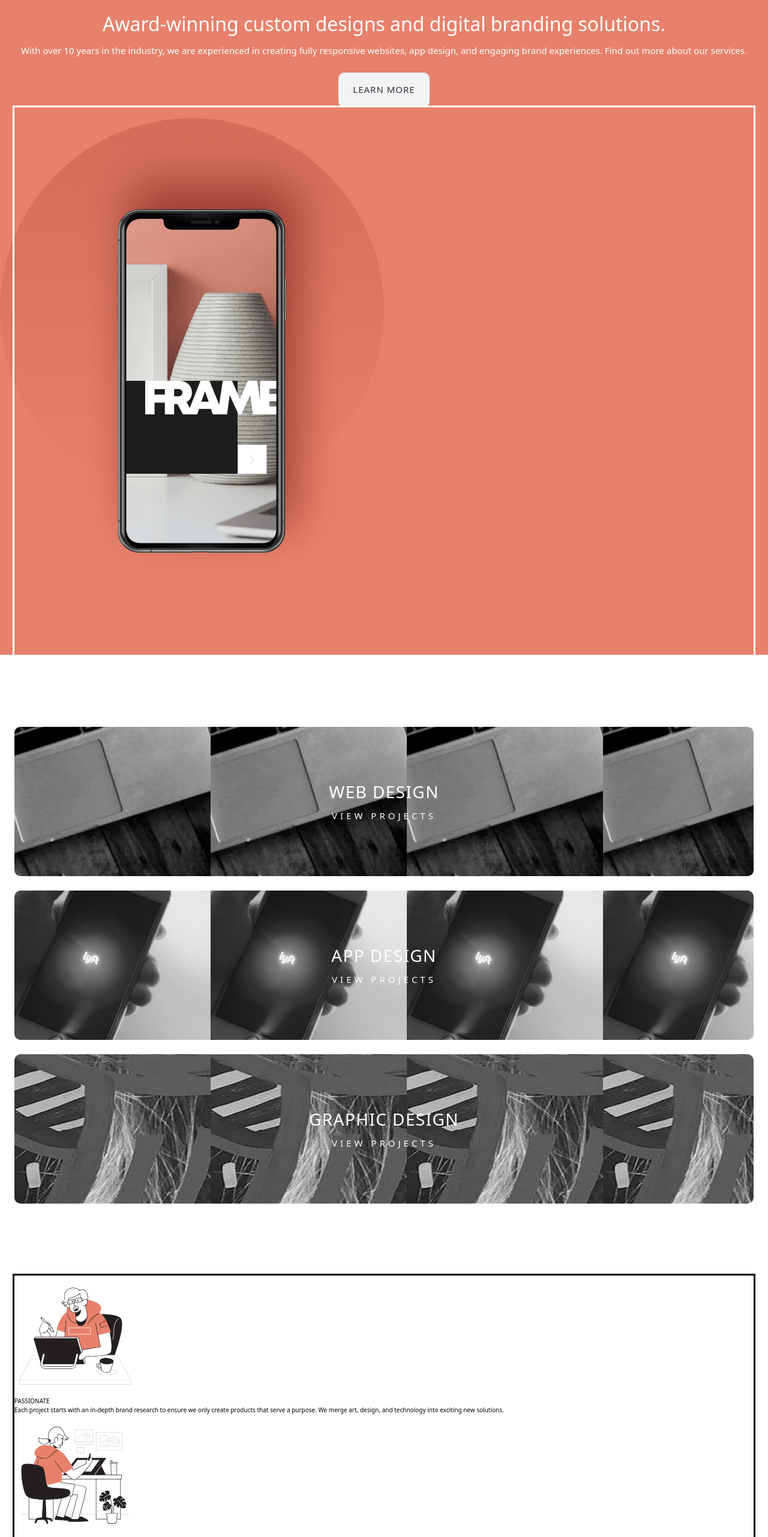
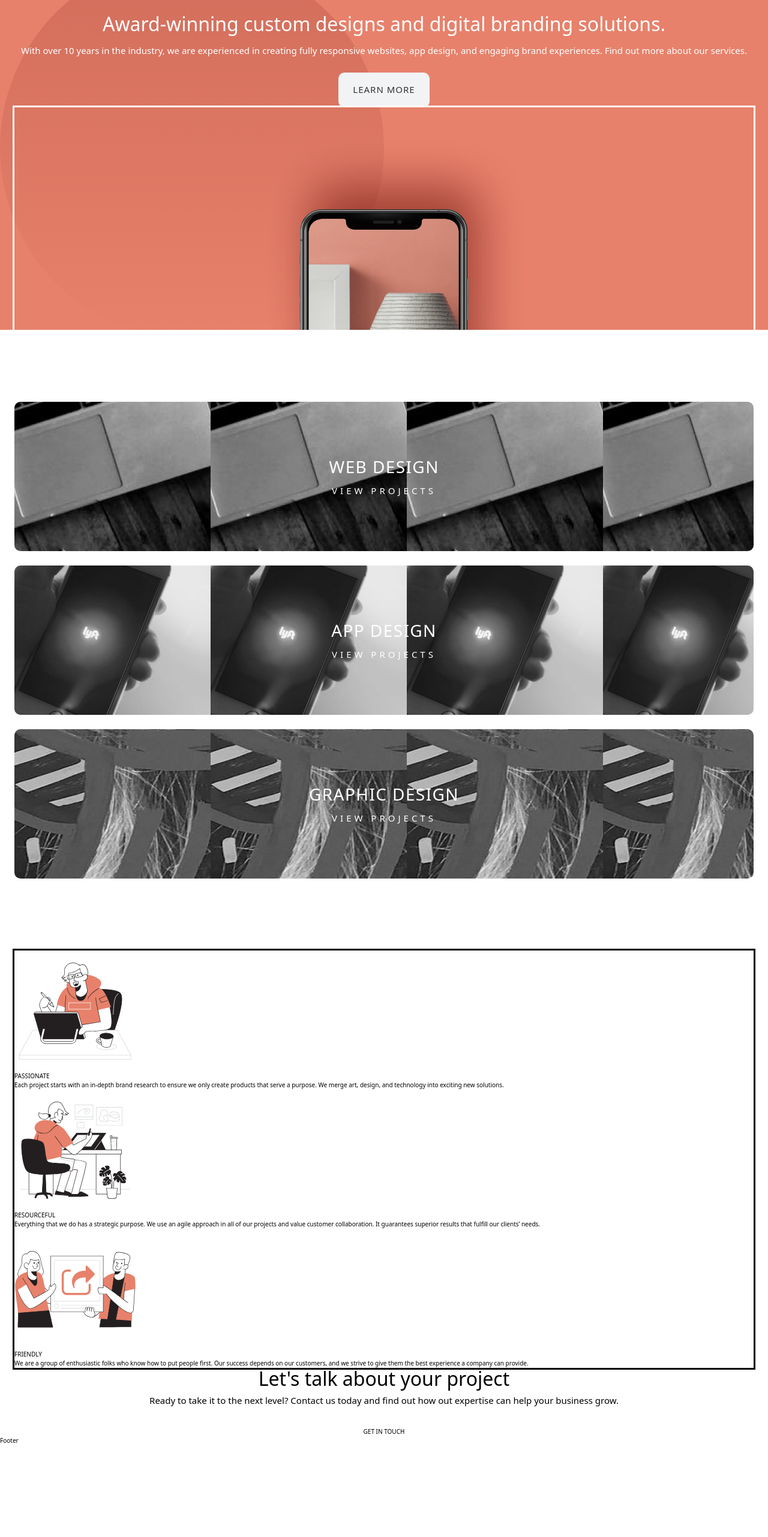
Before and after one commit to presh-031/designo, a Next.js app: page / in a window 1280 px wide. Shown: the part 163-2726 px from the top of the page at 60% size. After the commit the page ends 2573 px from the top, so only its background shows below. Built offline with nearby package versions, Linux system fonts and the light colour scheme.

Commit message:
moved whitebtn to different component

```diff
--- a/components/Hero.tsx
+++ b/components/Hero.tsx
@@ -1,5 +1,6 @@
 import Image from "next/image";
 import imgHeroPhone from "../assets/home/desktop/image-hero-phone.png";
+import WhiteButton from "./WhiteButton";
 
 const Hero = () => {
   return (
@@ -13,16 +14,14 @@ const Hero = () => {
           fully responsive websites, app design, and engaging brand experiences.
           Find out more about our services.
         </p>
-        <button className="bg-light-grey rounded-2xl text-dark-grey px-[2.4rem] py-[1.8rem] font-medium text-[1.5rem] leading-[2.198rem] tracking-[0.1rem]">
-          LEARN MORE
-        </button>
+        <WhiteButton text="learn more" />
       </div>
-      <div className="outline">
-        <Image
-          className="object-cover outline"
+      <div className="outline h-[37.1rem] px-[2.1rem] bg-[url('../assets/home/desktop/image-hero-phone.png')] bg-top bg-no-repeat ">
+        {/* <Image
+          className="object-cover outline border-2 border-red-800"
           src={imgHeroPhone}
           alt="hero-phone"
-        />
+        /> */}
       </div>
     </div>
   );
--- a/components/Layout.tsx
+++ b/components/Layout.tsx
@@ -1,6 +1,7 @@
 import Header from "./Header";
 
 import { Jost } from "@next/font/google";
+import Footer from "./Footer";
 const jost = Jost({ subsets: ["latin"] });
 
 type LayoutProps = {
@@ -13,6 +14,7 @@ const Layout = (props: LayoutProps) => {
     <div>
       <Header />
       {props.children}
+      <Footer />
     </div>
   );
 };
--- a/components/Talk.tsx
+++ b/components/Talk.tsx
@@ -1,11 +1,14 @@
 const Talk = () => {
   return (
-    <div>
-      <p>Let's talk about your project</p>
-      <p>
+    <div className="text-center">
+      <p className="font-medium mb-[0.6rem] text-[3.2rem] leading-[3.6rem]">
+        Let's talk about your project
+      </p>
+      <p className="font-normal mb-[3.2rem] text-[1.5rem] leading-[2.5rem] ">
         Ready to take it to the next level? Contact us today and find out how
         out expertise can help your business grow.
       </p>
+      <button>GET IN TOUCH</button>
     </div>
   );
 };
--- /dev/null
+++ b/components/WhiteButton.tsx
@@ -0,0 +1,13 @@
+type WhiteButtonProps = {
+  text: string;
+};
+
+const WhiteButton = (props: WhiteButtonProps) => {
+  return (
+    <button className="uppercase bg-light-grey rounded-2xl text-dark-grey px-[2.4rem] py-[1.8rem] font-medium text-[1.5rem] leading-[2.198rem] tracking-[0.1rem]">
+      {props.text}
+    </button>
+  );
+};
+
+export default WhiteButton;
--- a/pages/index.tsx
+++ b/pages/index.tsx
@@ -3,6 +3,7 @@ import Image from "next/image";
 
 import Hero from "@/components/Hero";
 import Projects from "@/components/Projects";
+import Talk from "@/components/Talk";
 
 export default function Home() {
   return (
@@ -18,6 +19,7 @@ export default function Home() {
       <>
         <Hero />
         <Projects />
+        <Talk />
       </>
     </>
   );
```
